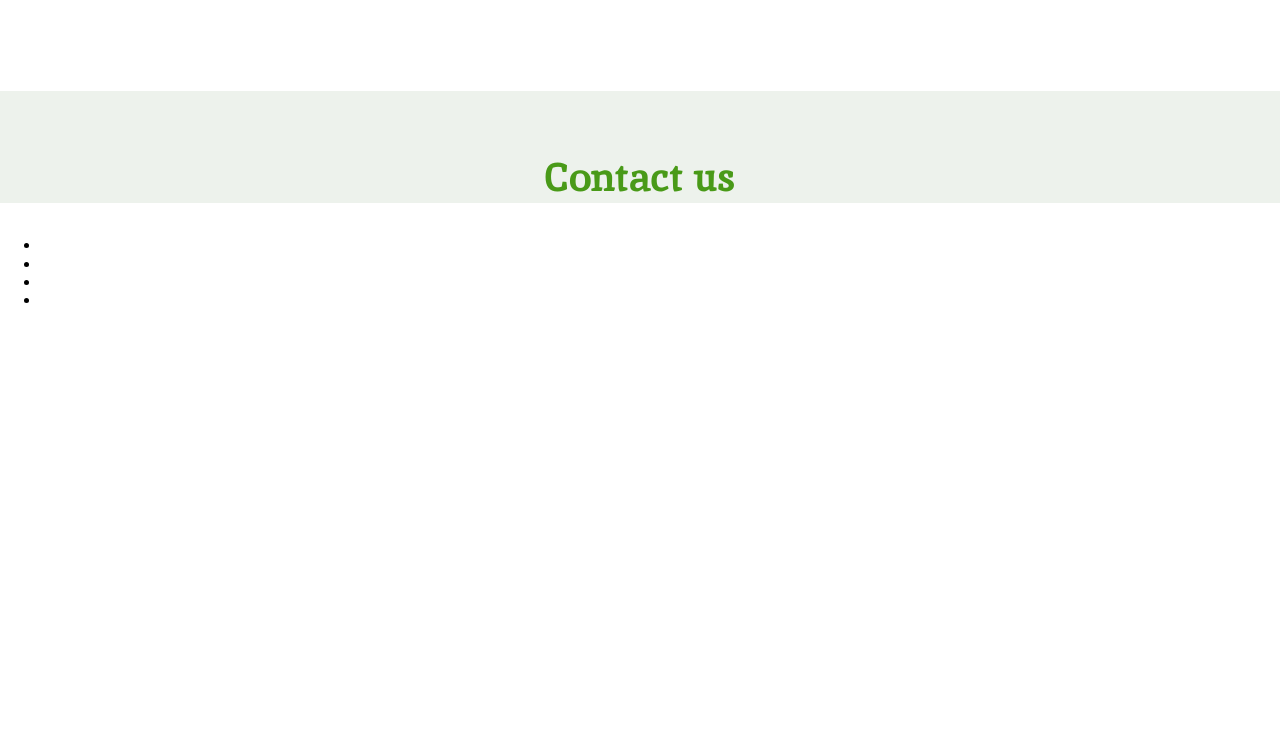
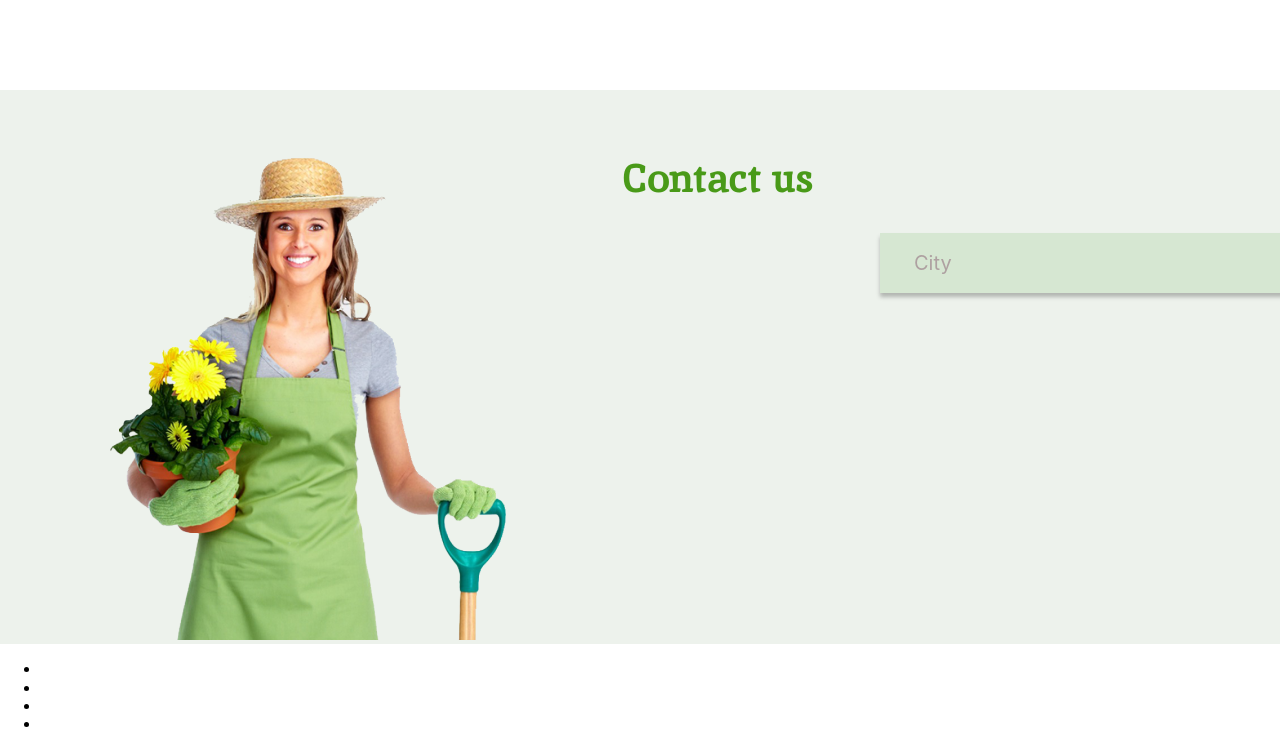
Before and after one commit to razor262/Plants, a website: page index.html in a window 1280 px wide. Shown: the part 3173-3923 px from the top of the page. Before the commit the page ends 3499 px from the top, so only its background shows below. Drawn offline with Linux system fonts and the light colour scheme; a web font is replaced by a local one.

Commit message:
feat: this my new commit

```diff
--- a/index.html
+++ b/index.html
@@ -119,7 +119,19 @@
     </section>
     <section class="section section_contacts" >
         <a id="contacts"></a>
-        <h2>Contact us</h2>
+
+        <div class="section_left1">
+            <img src="./images/contact_woman 1.png" alt="">
+        </div>
+        <div class="section_right1">
+            <h2>Contact us</h2>
+
+                <select>
+                    <option>City</option>
+                </select>
+
+
+        </div>
     </section>
     <footer class="footer">
         <ul class="navigation_footer">
--- a/stylesheets/base/_base.scss
+++ b/stylesheets/base/_base.scss
@@ -202,7 +202,7 @@
     line-height: 48px;
     color: #000000;
     width: 50%;
-    margin-bottom: 96px;
+    margin-bottom: 128px;
   }
   &_helpyou {
     font-family: "Inter";
@@ -234,7 +234,7 @@
   }
   select {
     appearance: none;
-    background: url("../../images/accordion_btn.svg");
+    background: url("../../images/arrow-grey-btn.svg");
     width: 250px;
     margin-bottom: 37px;
     border-radius: 15px;
@@ -263,17 +263,35 @@
 .section {
   &_contacts {
     background: #edf2ec;
+    display: flex;
+    padding-top: 53px;
 
     h2 {
-      padding-top: 60px;
       font-family: "Inika";
       font-style: normal;
       font-weight: 700;
       font-size: 40px;
-      line-height: 52px;
+      line-height: 4px;
 
       color: #499a18;
-      text-align: center;
+      margin-left: 113px;
+    }
+    select {
+      margin-top: 20px;
+      margin-left: 370px;
+      width: 450px;
+      background: #d6e7d2;
+      color: #aea1a1;
+      border: none;
+
+      font-family: "Inter";
+      font-style: normal;
+      font-weight: 400;
+      font-size: 20px;
+      line-height: 40px;
+      border-radius: 0px;
+      padding: 10px 5px 10px 34px;
+      box-shadow: 0px 4px 4px rgb(0 0 0 / 25%);
     }
   }
 }
```
Also changed, not shown: images/accordion_btn.svg (deleted), images/arrow-grey-btn.svg (added), images/contact_woman 1.png (added), sass/style.css, 1 other file.
